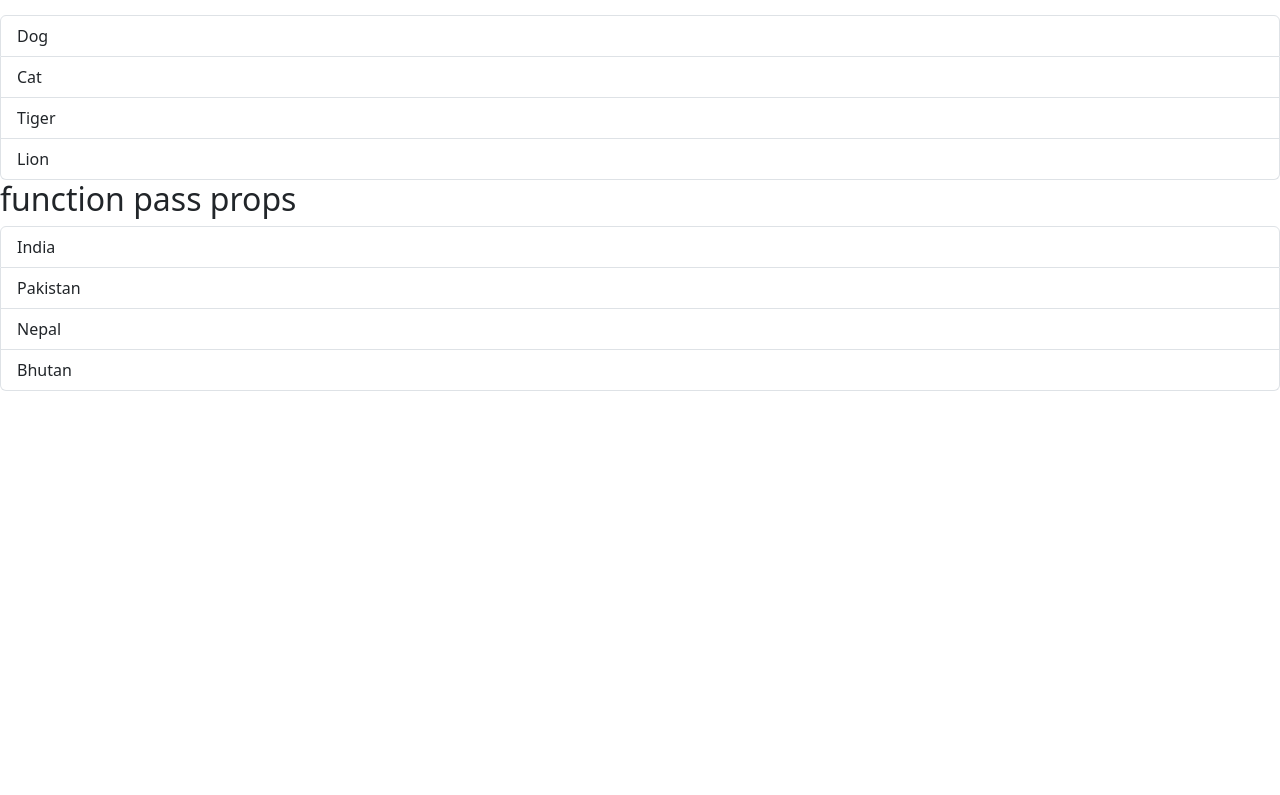
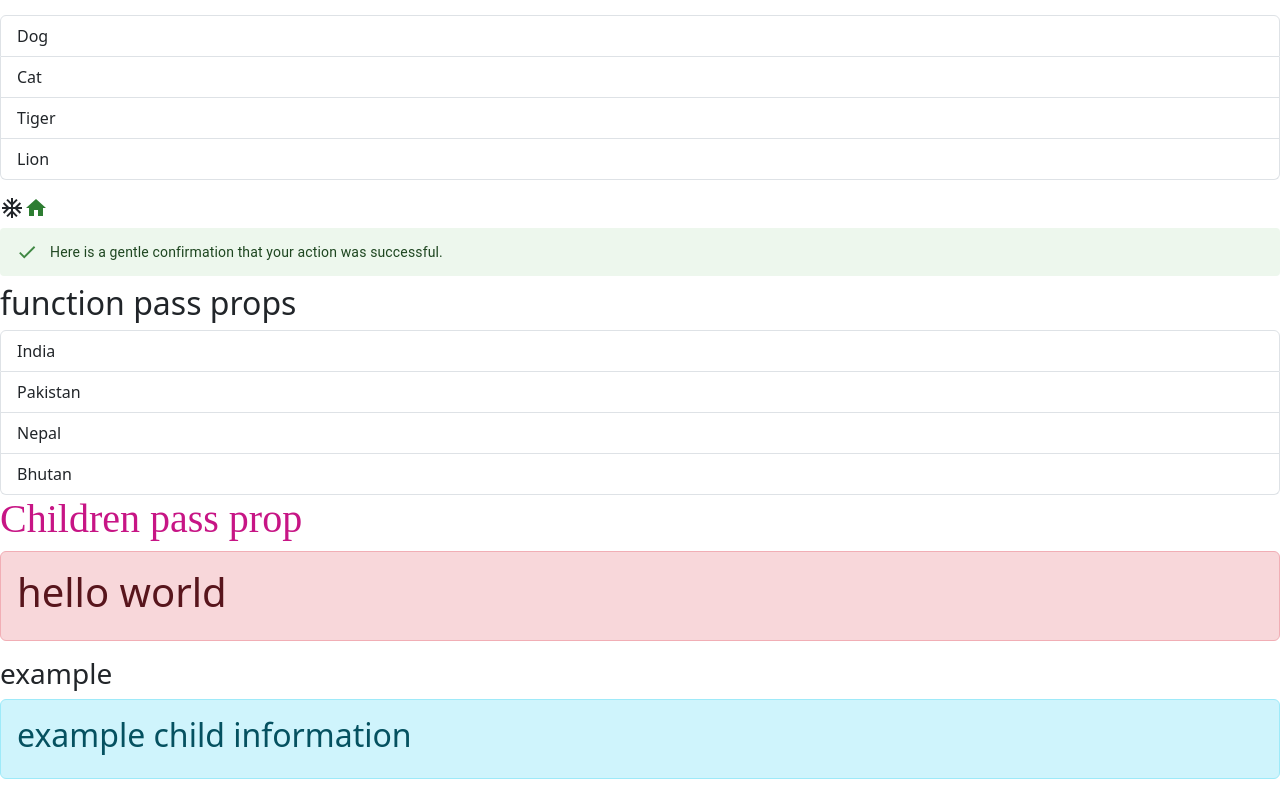
Before and after one commit to shanika97/React-Assignment, a React (Vite) app: page / in a window 1280 px wide. Shown: the part 734-1529 px from the top of the page. Before the commit the page ends 1125 px from the top, so only its background shows below. Built offline with nearby package versions, Linux system fonts and the light colour scheme.

Commit message:
icon install metrial

```diff
--- a/package.json
+++ b/package.json
@@ -10,6 +10,10 @@
     "preview": "vite preview"
   },
   "dependencies": {
+    "@emotion/react": "^11.13.5",
+    "@emotion/styled": "^11.13.5",
+    "@mui/icons-material": "^6.1.8",
+    "@mui/material": "^6.1.8",
     "bootstrap": "^5.3.3",
     "react": "^18.3.1",
     "react-dom": "^18.3.1",
--- a/src/App.tsx
+++ b/src/App.tsx
@@ -7,7 +7,9 @@ import InputForm from './counter/InputForm'
 import ToggleVisibility from './counter/ToggleVisibility'
 import Properties from './components/Properties'
 import Animal from './components/Animal'
-import ListGroup3 from './components/ListGroup3'
+import ListGroup3 from './components/ListBox3'
+import Alret from './components/Alret'
+import ExampleChild from './components/ExampleChild'
 // import InputForm from './counter/InputForm'
 
 
@@ -37,10 +39,24 @@ alert("country name :"+item);
    <Properties countries={countries} heading="List of countries"/>
  <Animal animals={Animals} heading={heading}/>
 
-{/* funticon pass props */}
+{/* funticon pass props method 1 */}
  <ListGroup3 countries={countries} onSelectedItem={handleselectItems}/>
-    </>
+
+ {/* <ListGroup3 countries={countries} onSelectedItem={(item:string)=>{
+  console.log(item);
+ }}/> */}
+
+{/* children */}
+
+ <Alret>
+  <h1>hello world</h1>
+ </Alret>
+
+<ExampleChild>
+  <h2> example child information</h2>
+</ExampleChild>
+ </>
   )
 }
 
-export default App
+export default App;
--- a/src/components/Alret.tsx
+++ b/src/components/Alret.tsx
@@ -1,8 +1,18 @@
-import React from 'react'
+import React, { ReactNode } from 'react'
 
-const Alret = () => {
+
+interface AlretProps {
+  // text :string;
+children: ReactNode;
+}
+const Alret = ({children}:AlretProps) => {
   return (
-    <div>Alret</div>
+    <>
+    <h1 style={{color:"mediumvioletred", fontFamily:"cursive"}}>Children pass prop</h1>
+    <div className="alert alert-danger" role="alert">
+      {children }
+    </div>
+    </>
   )
 }
 
--- /dev/null
+++ b/src/components/ExampleChild.tsx
@@ -0,0 +1,16 @@
+import React, { ReactNode } from 'react'
+
+interface ExampleChildProps {
+    children: ReactNode;
+}
+const ExampleChild = ({children}:ExampleChildProps) => {
+  return (
+    <>
+    <h3>example</h3>
+     <div className="alert alert-info" role="alert">  {children}</div>
+    </>
+
+  )
+}
+
+export default ExampleChild
--- a/src/components/ListGroup3.tsx
+++ b/src/components/ListBox3/ListGroup3.tsx
@@ -1,4 +1,10 @@
 import React, { useState } from 'react'
+import "./ListGroup3.css";
+
+import AcUnitIcon from '@mui/icons-material/AcUnit';
+import HomeIcon from '@mui/icons-material/Home';
+import Alert from '@mui/material/Alert';
+import CheckIcon from '@mui/icons-material/Check';
 
 interface ListGroup3Props {
     countries: string[];
@@ -9,7 +15,17 @@ function ListGroup3({countries,onSelectedItem}: ListGroup3Props) {
 
   return (
     <>
-    <h2>function pass props</h2>
+    <h1>
+      {/* icon add */}
+        <AcUnitIcon/>
+        <HomeIcon color="success" />
+
+        <Alert icon={<CheckIcon fontSize="inherit" />} severity="success">
+  Here is a gentle confirmation that your action was successful.
+</Alert>
+
+    </h1>
+    <h2 >function pass props</h2>
   <ul className='list-group'>
     {countries.length !== 0 && countries.map((country,index)=>(
         <li
--- /dev/null
+++ b/src/components/ListBox3/index.ts
@@ -0,0 +1,3 @@
+import ListGroup3 from  "./ListGroup3";
+
+export default ListGroup3;
```
Also changed, not shown: src/components/ListBox3/ListGroup3.css (added), 1 other file (tests, documents, lock files or other folders).
